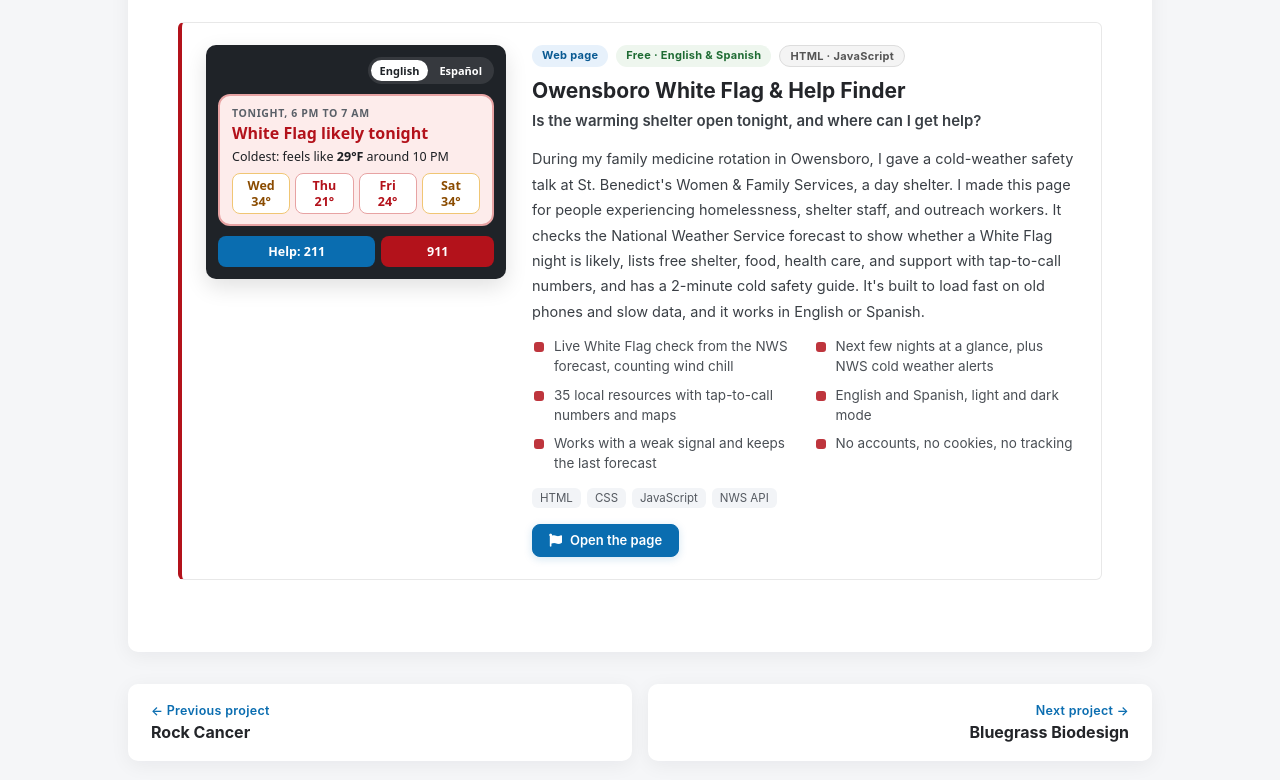
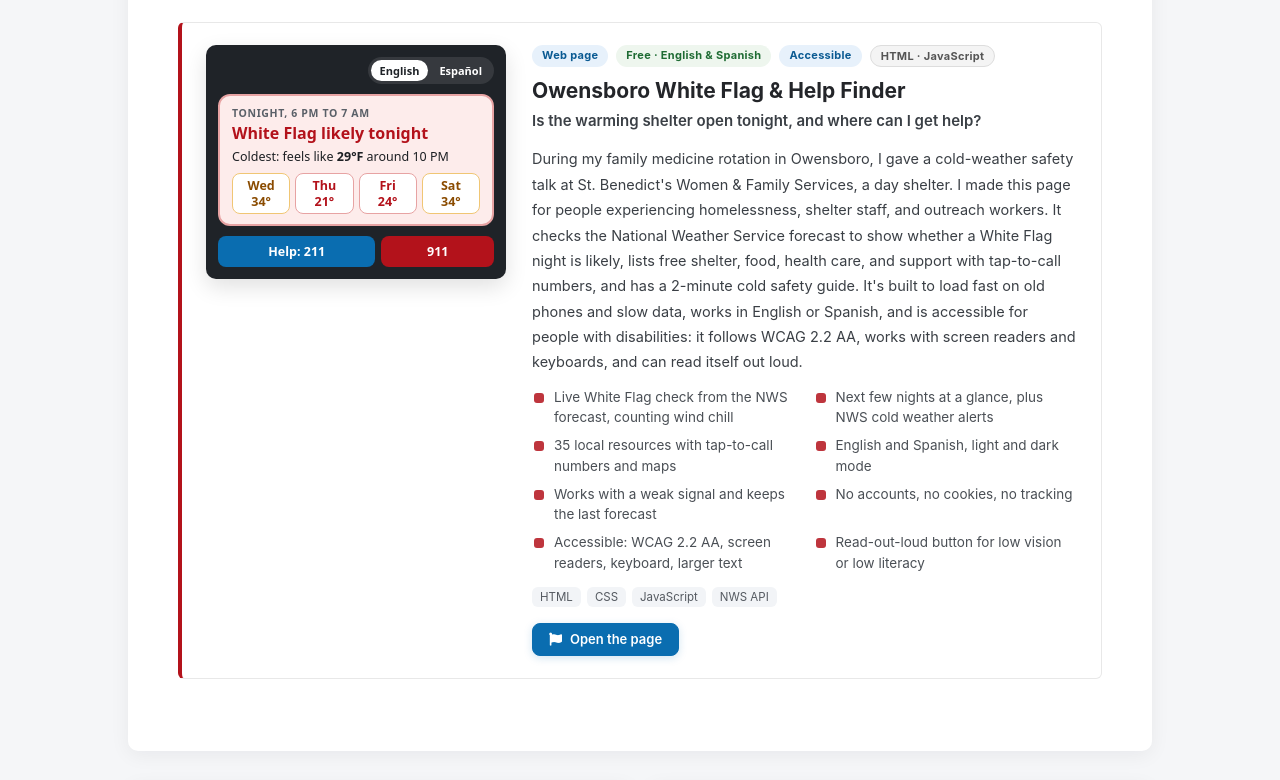
Before and after one commit to vishaljjohn/vishaljjohn.github.io, a plain HTML site: page pages/codingprojects.html in a window 1280 px wide. Shown: the part 3963-4743 px from the top of the page. Drawn offline with Linux system fonts and the light colour scheme.

Commit message:
Coding Projects: note the White Flag page's accessibility
Co-Authored-By: Claude Opus 5.5 <noreply@anthropic.com>
Claude-Session: https://claude.ai/code/session_015P5LaJuV5QWX27LEm6GLrt

```diff
--- a/pages/codingprojects.html
+++ b/pages/codingprojects.html
@@ -404,10 +404,10 @@
                     <div class="wf-bar"><span class="b">Help: 211</span><span class="e">911</span></div>
                 </div>
                 <div class="tool-body">
-                    <div class="pub-badges"><span class="badge b-type">Web page</span><span class="badge b-free">Free · English &amp; Spanish</span><span class="badge b-lang">HTML · JavaScript</span></div>
+                    <div class="pub-badges"><span class="badge b-type">Web page</span><span class="badge b-free">Free · English &amp; Spanish</span><span class="badge b-type">Accessible</span><span class="badge b-lang">HTML · JavaScript</span></div>
                     <h3 class="tool-title">Owensboro White Flag &amp; Help Finder</h3>
                     <p class="tool-tag">Is the warming shelter open tonight, and where can I get help?</p>
-                    <p class="tool-desc">During my family medicine rotation in Owensboro, I gave a cold-weather safety talk at St. Benedict's Women &amp; Family Services, a day shelter. I made this page for people experiencing homelessness, shelter staff, and outreach workers. It checks the National Weather Service forecast to show whether a White Flag night is likely, lists free shelter, food, health care, and support with tap-to-call numbers, and has a 2-minute cold safety guide. It's built to load fast on old phones and slow data, and it works in English or Spanish.</p>
+                    <p class="tool-desc">During my family medicine rotation in Owensboro, I gave a cold-weather safety talk at St. Benedict's Women &amp; Family Services, a day shelter. I made this page for people experiencing homelessness, shelter staff, and outreach workers. It checks the National Weather Service forecast to show whether a White Flag night is likely, lists free shelter, food, health care, and support with tap-to-call numbers, and has a 2-minute cold safety guide. It's built to load fast on old phones and slow data, works in English or Spanish, and is accessible for people with disabilities: it follows WCAG 2.2 AA, works with screen readers and keyboards, and can read itself out loud.</p>
                     <ul class="tool-feats">
                         <li>Live White Flag check from the NWS forecast, counting wind chill</li>
                         <li>Next few nights at a glance, plus NWS cold weather alerts</li>
@@ -415,6 +415,8 @@
                         <li>English and Spanish, light and dark mode</li>
                         <li>Works with a weak signal and keeps the last forecast</li>
                         <li>No accounts, no cookies, no tracking</li>
+                        <li>Accessible: WCAG 2.2 AA, screen readers, keyboard, larger text</li>
+                        <li>Read-out-loud button for low vision or low literacy</li>
                     </ul>
                     <div class="tool-stack"><span>HTML</span><span>CSS</span><span>JavaScript</span><span>NWS API</span></div>
                     <div class="pub-actions">
```
